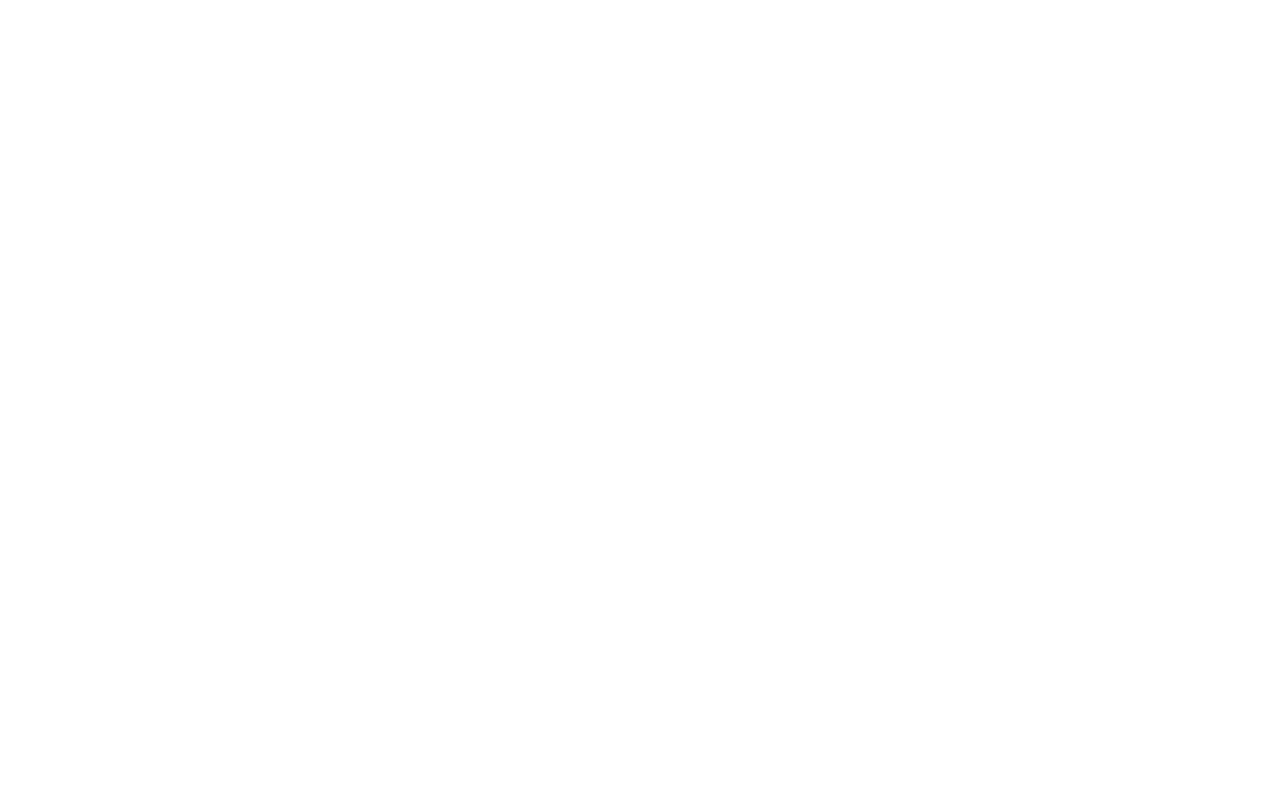
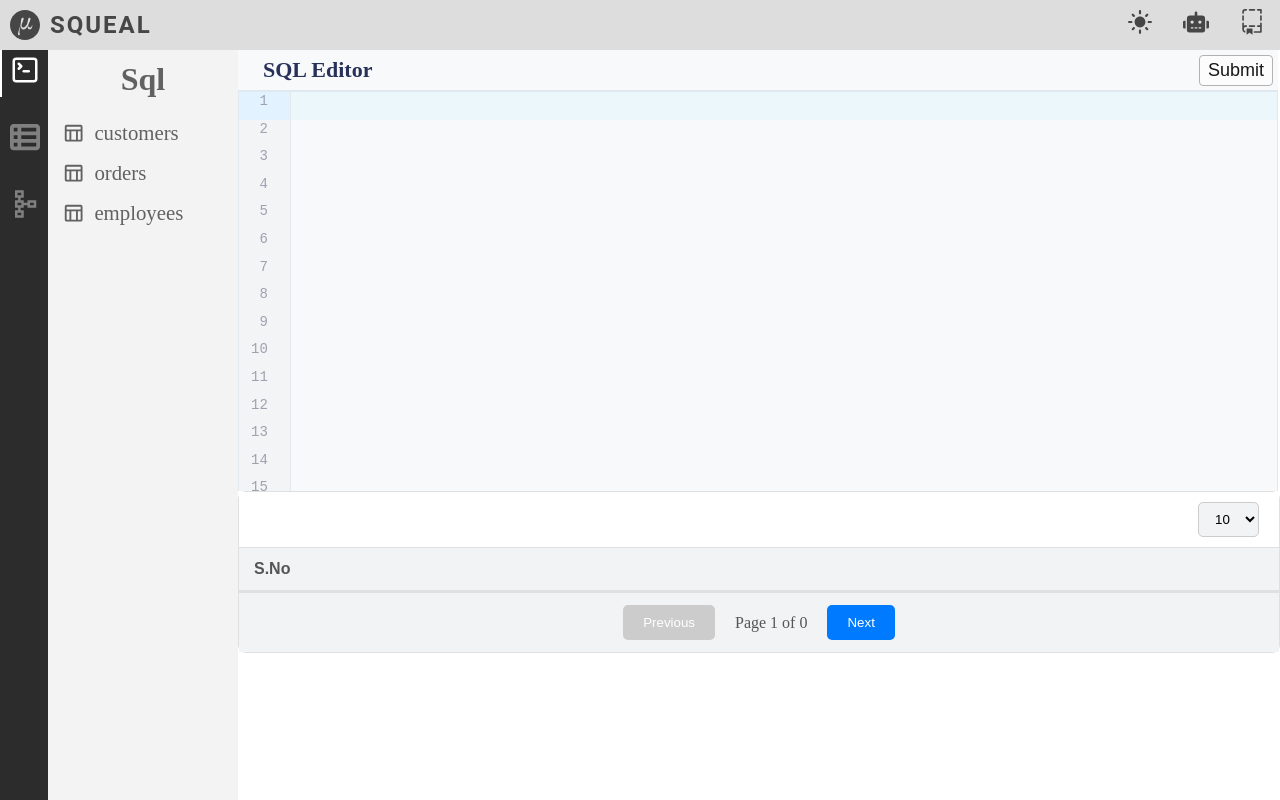
Before and after one commit to AshrafMd-1/sqlution, a React (Vite) app: page /sql in a window 1280 px wide. Before the commit this address had no page. Built offline with nearby package versions, Linux system fonts and the light colour scheme.

Commit message:
add sql editor

```diff
--- a/package.json
+++ b/package.json
@@ -10,6 +10,7 @@
     "preview": "vite preview"
   },
   "dependencies": {
+    "@codemirror/lang-sql": "^6.8.0",
     "react": "^19.0.0",
     "react-dom": "^19.0.0",
     "react-icons": "^5.5.0",
--- a/src/App.tsx
+++ b/src/App.tsx
@@ -3,18 +3,20 @@
 import { ThemeProvider } from "./context/ThemeContext.tsx";
 import SchemaPage from "./pages/SchemaPage.tsx";
 import TablesPage from "./pages/TablesPage.tsx";
+import SqlPage from "./pages/SqlPage.tsx";
 
 const App = () => {
   return (
     <ThemeProvider>
       <Routes>
         <Route path="/" element={<NavbarPage />}>
-          <Route index element={<Navigate to="/table" />} />
+          <Route index element={<Navigate to="/sql" />} />
+          <Route path="sql" element={<SqlPage />} />
+          <Route path="sql/:queryId" element={<SqlPage />} />
           <Route path="table" element={<TablesPage />} />
           <Route path="table/:name" element={<TablesPage />} />
           <Route path="schema" element={<SchemaPage />} />
           <Route path="schema/:name" element={<SchemaPage />} />
-          {/*<Route path="sql" element={<SqlPage />} />*/}
         </Route>
       </Routes>
     </ThemeProvider>
--- /dev/null
+++ b/src/components/SqlEditor.tsx
@@ -0,0 +1,75 @@
+import { useEffect, useRef, useState } from "react";
+import { basicSetup, EditorView } from "codemirror";
+import { sql } from "@codemirror/lang-sql";
+import "./../styles/sqlPage/SqlEditor.css";
+import "./../styles/sqlPage/Editor.css";
+
+interface SqlEditorProps {
+  onSubmit: (query: string) => void;
+}
+
+const SqlEditor = ({ onSubmit, onSelect }: SqlEditorProps) => {
+  const editorRef = useRef<HTMLDivElement | null>(null);
+  const viewRef = useRef<EditorView | null>(null);
+  const [selectedText, setSelectedText] = useState<string>("");
+
+  useEffect(() => {
+    if (editorRef.current) {
+      const content = Array(20).fill("").join("\n");
+      const view = new EditorView({
+        doc: content,
+        extensions: [
+          basicSetup,
+          sql(),
+          EditorView.updateListener.of((update) => {
+            if (update.selectionSet) {
+              const state = update.state;
+              const selection = state.selection.main;
+              const selectedText = state.doc.sliceString(
+                selection.from,
+                selection.to,
+              );
+              setSelectedText(selectedText);
+            }
+          }),
+        ],
+        parent: editorRef.current,
+      });
+
+      viewRef.current = view;
+
+      return () => {
+        view.destroy();
+      };
+    }
+  }, [onSelect]);
+
+  const handleSubmit = () => {
+    if (viewRef.current) {
+      const query =
+        selectedText.toString().trim() ||
+        viewRef.current.state.doc.toString().trim();
+      onSubmit(query);
+    }
+  };
+
+  return (
+    <div className="sql-editor">
+      <div className="editor-navbar">
+        <h3 className="editor-title">SQL Editor</h3>
+        <div className="editor-navbar-actions">
+          <button
+            className="editor-submit-button"
+            type="button"
+            onClick={handleSubmit}
+          >
+            Submit
+          </button>
+        </div>
+      </div>
+      <div className="editor-main" ref={editorRef}></div>
+    </div>
+  );
+};
+
+export default SqlEditor;
--- a/src/components/TableDisplayer.tsx
+++ b/src/components/TableDisplayer.tsx
@@ -1,5 +1,5 @@
-import React from "react";
 import "./../styles/tablesPage/TableDisplayer.css";
+import { useEffect, useState } from "react";
 
 interface TableRow {
   [key: string]: string | number | null;
@@ -13,9 +13,10 @@
   rowsPerPage: number;
   onPageChange: (newPage: number) => void;
   onRowsPerPageChange: (value: number) => void;
+  columns: string[];
 }
 
-const TableComponent: React.FC<TableProps> = ({
+const TableDisplayer = ({
   tableName,
   data,
   totalRows,
@@ -23,7 +24,39 @@
   rowsPerPage,
   onPageChange,
   onRowsPerPageChange,
-}) => {
+  columns,
+}: TableProps) => {
+  const [visibleColumns, setVisibleColumns] = useState<string[]>([]);
+  console.log(
+    "TableDisplayer - Data:",
+    data,
+    "Columns:",
+    columns,
+    "Total Rows:",
+    totalRows,
+    "Current Page:",
+    currentPage,
+    "Rows Per Page:",
+    rowsPerPage,
+    visibleColumns,
+  );
+
+  useEffect(() => {
+    if (data.length > 0) {
+      const keys = Object.keys(data[0]);
+      const lowerCaseColumns = columns.map((col) => col.toLowerCase());
+
+      if (columns.includes("*")) {
+        setVisibleColumns(keys);
+      } else {
+        const filteredColumns = keys.filter((key) =>
+          lowerCaseColumns.includes(key.toLowerCase()),
+        );
+        setVisibleColumns(filteredColumns);
+      }
+    }
+  }, [data, columns]);
+
   const totalPages = rowsPerPage === 0 ? 1 : Math.ceil(totalRows / rowsPerPage);
 
   const indexOfLastRow = currentPage * rowsPerPage;
@@ -57,24 +90,23 @@
           <thead>
             <tr className="table-header">
               <th className="table-header-cell">S.No</th>
-              {data.length > 0 &&
-                Object.keys(data[0]).map((key, index) => (
-                  <th key={index} className="table-header-cell">
-                    {key}
-                  </th>
-                ))}
+              {visibleColumns.map((key, index) => (
+                <th key={index} className="table-header-cell">
+                  {key}
+                </th>
+              ))}
             </tr>
           </thead>
           <tbody>
-            {currentRows.map((row, idx) => (
-              <tr key={idx} className="table-row">
-                <td className="table-cell">{indexOfFirstRow + idx + 1}</td>
-                {Object.values(row).map((value, idx) => (
-                  <td key={idx} className="table-cell">
-                    {value !== null
-                      ? value.toString().length > 35
-                        ? `${value.toString().slice(0, 35)}...`
-                        : value.toString()
+            {currentRows.map((row, rowIdx) => (
+              <tr key={rowIdx} className="table-row">
+                <td className="table-cell">{indexOfFirstRow + rowIdx + 1}</td>
+                {visibleColumns.map((col, colIdx) => (
+                  <td key={colIdx} className="table-cell">
+                    {row[col] !== null
+                      ? row[col]?.toString().length > 35
+                        ? `${row[col]?.toString().slice(0, 35)}...`
+                        : row[col]?.toString()
                       : "null"}
                   </td>
                 ))}
@@ -107,4 +139,4 @@
   );
 };
 
-export default TableComponent;
+export default TableDisplayer;
--- /dev/null
+++ b/src/pages/SqlPage.tsx
@@ -0,0 +1,93 @@
+import { useCallback, useEffect, useState } from "react";
+import SqlEditor from "../components/SqlEditor.tsx";
+import "./../styles/sqlPage/SqlPage.css";
+import { sqlCommands } from "../utils/sqlEditorMisc.ts";
+import TableDisplayer from "../components/TableDisplayer.tsx";
+
+const SqlPage = () => {
+  const [query, setQuery] = useState<string>("");
+  const [tableData, setTableData] = useState<any[]>([]);
+  const [tableName, setTableName] = useState<string | null>(null);
+  const [currentPage, setCurrentPage] = useState<number>(1);
+  const [rowsPerPage, setRowsPerPage] = useState<number>(10);
+  const [totalRows, setTotalRows] = useState<number>(0);
+  const [columns, setColumns] = useState<string[]>([]);
+
+  const fetchTableData = useCallback(async () => {
+    const finalQuery = query.trim();
+
+    if (!finalQuery) {
+      setTableData([]);
+      setTableName(null);
+      setColumns([]);
+      setTotalRows(0);
+      setCurrentPage(1); // ✅ Reset page on empty query
+      return;
+    }
+
+    const lastQuery =
+      finalQuery
+        .split("\n")
+        .filter((line) => line.trim())
+        .pop() || "";
+
+    const { table, columns: selectedColumns } = sqlCommands(lastQuery);
+
+    if (table) {
+      setTableName(table);
+      setCurrentPage(1); // ✅ Reset page when query changes
+      try {
+        const response = await fetch(`/public/data/${table}.json`);
+        if (!response.ok) throw new Error("Failed to fetch table data");
+
+        const jsonData = await response.json();
+        const rows = jsonData?.data || [];
+
+        setTableData(rows);
+        setTotalRows(jsonData.count || rows.length);
+
+        setColumns(
+          selectedColumns.length > 0
+            ? selectedColumns
+            : Object.keys(rows[0] || {}),
+        );
+      } catch (error) {
+        console.error("Error fetching table:", error);
+        setTableData([]);
+        setTotalRows(0);
+        setColumns([]);
+      }
+    }
+  }, [query]); // ✅ Reset page only when query changes
+
+  useEffect(() => {
+    fetchTableData();
+  }, [fetchTableData]);
+
+  const handlePageChange = (newPage: number) => {
+    setCurrentPage(newPage);
+  };
+
+  const handleRowsPerPageChange = (newRowsPerPage: number) => {
+    setRowsPerPage(newRowsPerPage);
+    setCurrentPage(1);
+  };
+
+  return (
+    <div className="sql-page">
+      <SqlEditor onSubmit={setQuery} />
+      <TableDisplayer
+        tableName={tableName || ""}
+        data={tableData}
+        totalRows={totalRows}
+        currentPage={currentPage}
+        rowsPerPage={rowsPerPage}
+        onPageChange={handlePageChange}
+        onRowsPerPageChange={handleRowsPerPageChange}
+        columns={columns}
+      />
+    </div>
+  );
+};
+
+export default SqlPage;
--- /dev/null
+++ b/src/styles/sqlPage/Editor.css
@@ -0,0 +1,90 @@
+.cm-editor {
+  font-family: 'Fira Code', monospace !important;
+  font-size: 14px !important;
+  line-height: 1.5 !important;
+  border: 1px solid #e2e8f0 !important;
+  background: #f8f9fb !important;
+}
+
+.cm-content {
+  color: #1a202c !important;
+  padding: 0 !important;
+}
+
+.cm-line {
+  padding: 4px 8px !important;
+}
+
+.cm-keyword {
+  color: #6366f1 !important;
+  font-weight: bold !important;
+}
+
+.cm-string {
+  color: #10b981 !important;
+}
+
+.cm-number {
+  color: #f59e0b !important;
+}
+
+.cm-variable {
+  color: #3b82f6 !important;
+}
+
+.cm-comment {
+  color: #9ca3af !important;
+  font-style: italic !important;
+}
+
+.cm-cursor {
+  border-left: 2px solid #4f46e5 !important;
+}
+
+.cm-selectionBackground {
+  background: #c7d2fe !important;
+}
+
+.cm-gutters {
+  background: #f3f4f6 !important;
+  color: #9ca3af !important;
+  border-right: 1px solid #e5e7eb !important;
+}
+
+.cm-lineNumbers .cm-gutterElement {
+  padding: 0 12px !important;
+}
+
+/* Scrollbar styling */
+.cm-scroller {
+  scrollbar-width: thin !important;
+  scrollbar-color: #cbd5e1 #f1f5f9 !important;
+}
+
+.cm-scroller::-webkit-scrollbar {
+  width: 8px !important;
+  height: 8px !important;
+}
+
+.cm-scroller::-webkit-scrollbar-thumb {
+  background: #cbd5e1 !important;
+  border-radius: 4px !important;
+}
+
+.cm-scroller::-webkit-scrollbar-thumb:hover {
+  background: #94a3b8 !important;
+}
+
+.cm-focused {
+  outline: none !important;
+}
+
+.cm-tooltip-autocomplete {
+  display: block !important;
+  background: #f3f4f6 !important;
+  color: #1a202c !important;
+  border: 1px solid #ccc !important;
+  border-radius: 4px !important;
+  box-shadow: 0 4px 8px rgba(0, 0, 0, 0.1) !important;
+  z-index: 10 !important;
+}
--- /dev/null
+++ b/src/styles/sqlPage/SqlEditor.css
@@ -0,0 +1,47 @@
+@import url('https://fonts.googleapis.com/css2?family=Fira+Code:wght@400;500;600&display=swap');
+
+.sql-editor {
+  display: flex;
+  flex-direction: column;
+  width: calc(100vw - 190px - 50px);
+}
+
+.editor-navbar {
+  display: flex;
+  justify-content: space-between;
+  align-items: center;
+  padding: 20px 5px;
+  background-color: #f8f9fb;
+  border-bottom: 1px solid #e2e8f0;
+  height: 30px;
+  box-sizing: border-box;
+}
+
+.editor-title {
+  font-size: 22px;
+  color: #28315A;
+  font-weight: bold;
+  margin-left: 20px;
+  text-transform: capitalize;
+
+}
+
+.editor-submit-button {
+  padding: 4px 8px;
+  font-size: 18px;
+  background-color: #fcfcfc;
+  color: #171717;
+  border: 1px solid #b2b2b2;
+  border-radius: 4px;
+  cursor: pointer;
+  transition: background 0.3s;
+}
+
+.editor-main {
+  width: 100%;
+  height: 50vh;
+  overflow: auto;
+  box-sizing: border-box;
+  outline: none;
+  background: #f8f9fb;
+}
--- /dev/null
+++ b/src/styles/sqlPage/SqlPage.css
@@ -0,0 +1,6 @@
+.sql-page {
+  display: flex;
+  flex-direction: column;
+  width: 100%;
+  height: 100%;
+}
--- /dev/null
+++ b/src/utils/sqlEditorMisc.ts
@@ -0,0 +1,26 @@
+const sqlCommands = (
+  command: string,
+): { columns: string[]; table: string | null } => {
+  const cleanedCommand = command.trim().replace(/\s+/g, " ").toLowerCase();
+
+  const result = {
+    columns: [] as string[],
+    table: null as string | null,
+  };
+
+  const fromMatch = cleanedCommand.match(/from\s+([a-zA-Z0-9_]+)/);
+  if (fromMatch) result.table = fromMatch[1];
+
+  const selectMatch = cleanedCommand.match(/select\s+(.+?)\s+from/);
+  if (selectMatch) {
+    const columnsPart = selectMatch[1].trim();
+    result.columns =
+      columnsPart === "*"
+        ? ["*"]
+        : columnsPart.split(",").map((col) => col.trim());
+  }
+
+  return result;
+};
+
+export { sqlCommands };
```
Also changed, not shown: src/styles/schemaPage/SchemaPage.css (+38 -15 lines), 1 other file (tests, documents, lock files or other folders).
